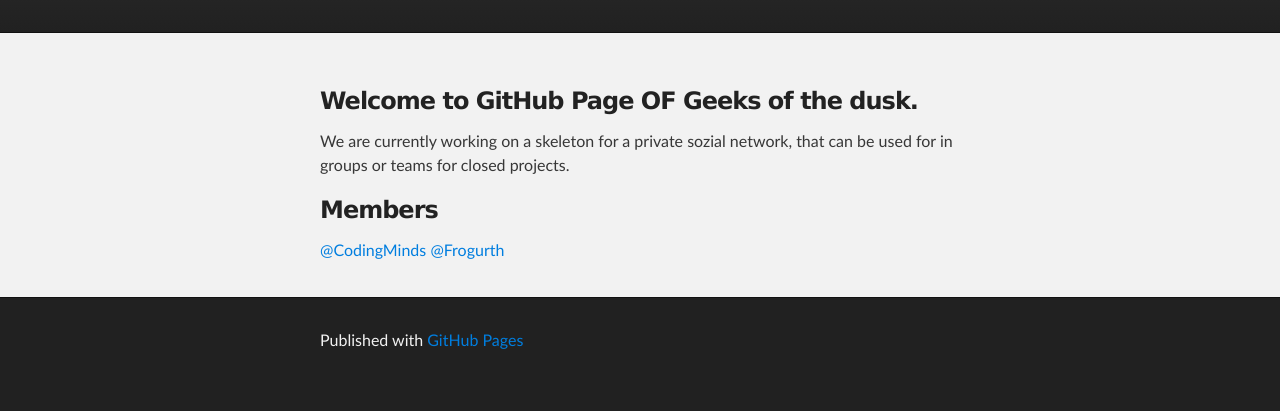
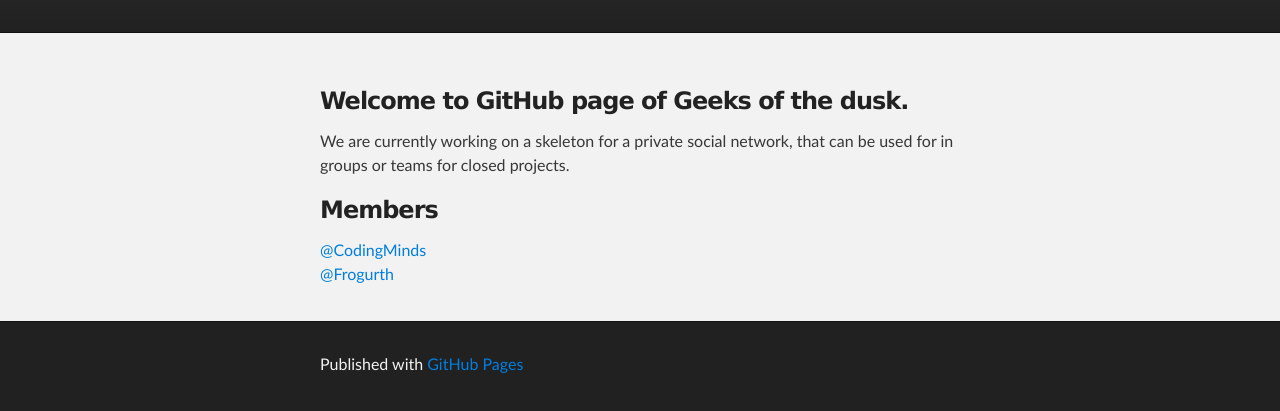
Before and after one commit to GeeksOfTheDusk/geeksofthedusk.github.com, a plain HTML site: page index.html in a window 1280 px wide. Shown: the part 177-588 px from the top of the page. Drawn offline with Linux system fonts and the light colour scheme.

Commit message:
Update master

```diff
--- a/index.html
+++ b/index.html
@@ -27,13 +27,13 @@
     <!-- MAIN CONTENT -->
     <div id="main_content_wrap" class="outer">
       <section id="main_content" class="inner">
-        <h3>Welcome to GitHub Page OF Geeks of the dusk.</h3>
+        <h3>Welcome to GitHub page of Geeks of the dusk.</h3>
 
-<p>We are currently working on a skeleton for a private sozial network, that can be used for in groups or teams for closed projects. </p>
+<p>We are currently working on a skeleton for a private social network, that can be used for in groups or teams for closed projects. </p>
 
 <h3>Members</h3>
 
-<p><a href="https://github.com/CodingMinds" class="user-mention">@CodingMinds</a>
+<p><a href="https://github.com/CodingMinds" class="user-mention">@CodingMinds</a><br/>
 <a href="https://github.com/Frogurth" class="user-mention">@Frogurth</a></p>
       </section>
     </div>
```
